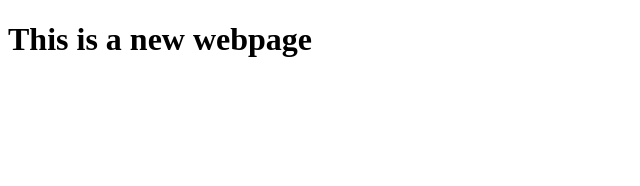
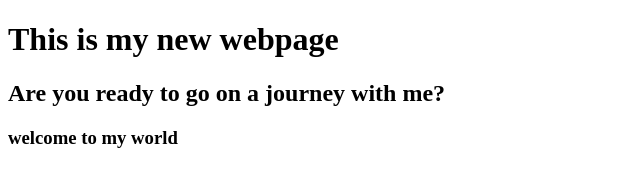
Before and after one commit to Vicsygold/Coursera-test, a plain HTML site: page site/index.html in a window 1280 px wide. Shown: the whole page, without its empty margins (0-640 px from the left). Drawn offline with Linux system fonts and the light colour scheme.

Commit message:
Update index.html

```diff
--- a/site/index.html
+++ b/site/index.html
@@ -7,6 +7,8 @@
     <title>Hello World</title>
 </head>
 <body>
-    <h1>This is a new webpage</h1>
+    <h1>This is my new webpage</h1>
+    <h2>Are you ready to go on a journey with me?</h2>
+    <h3>welcome to my world</h3>
 </body>
 </html>
```
